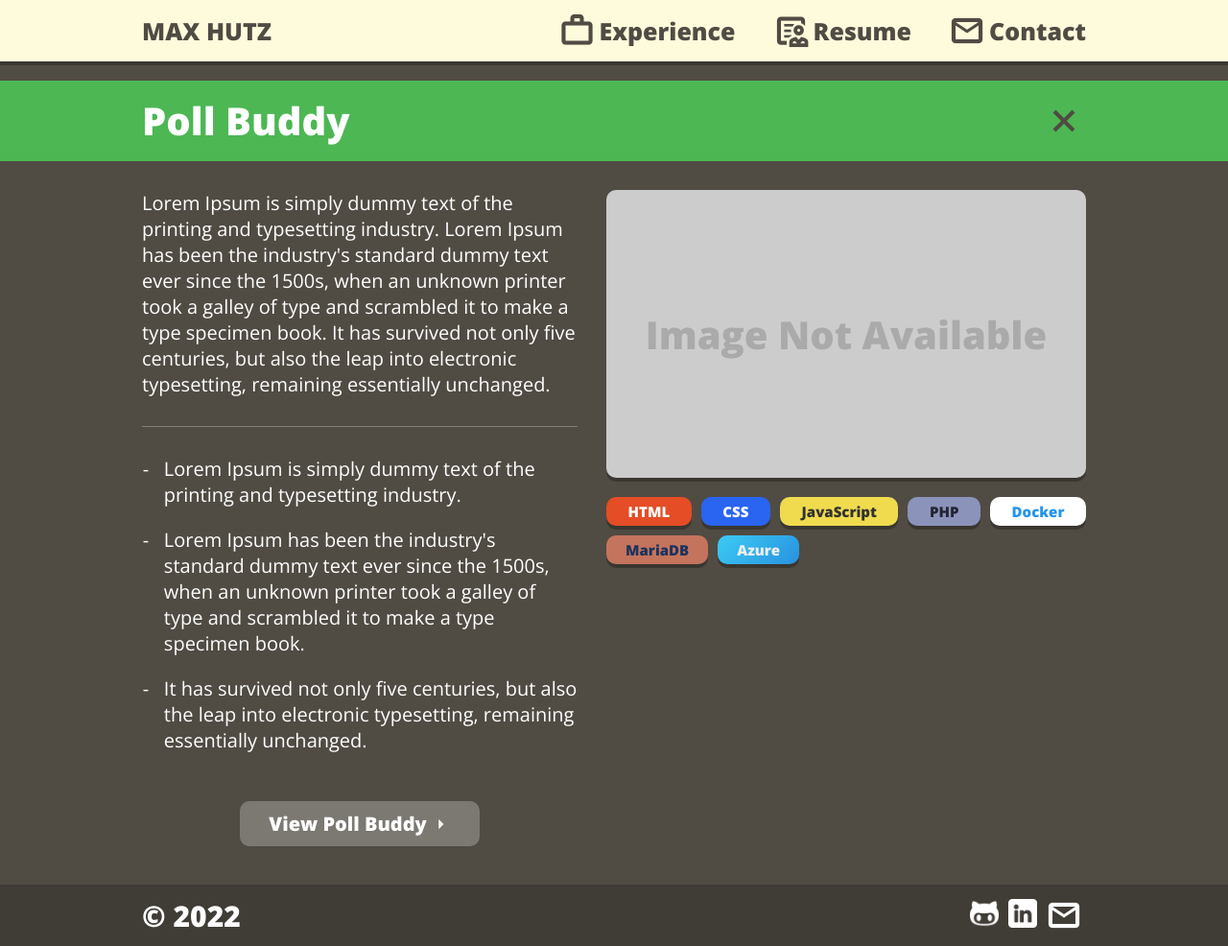
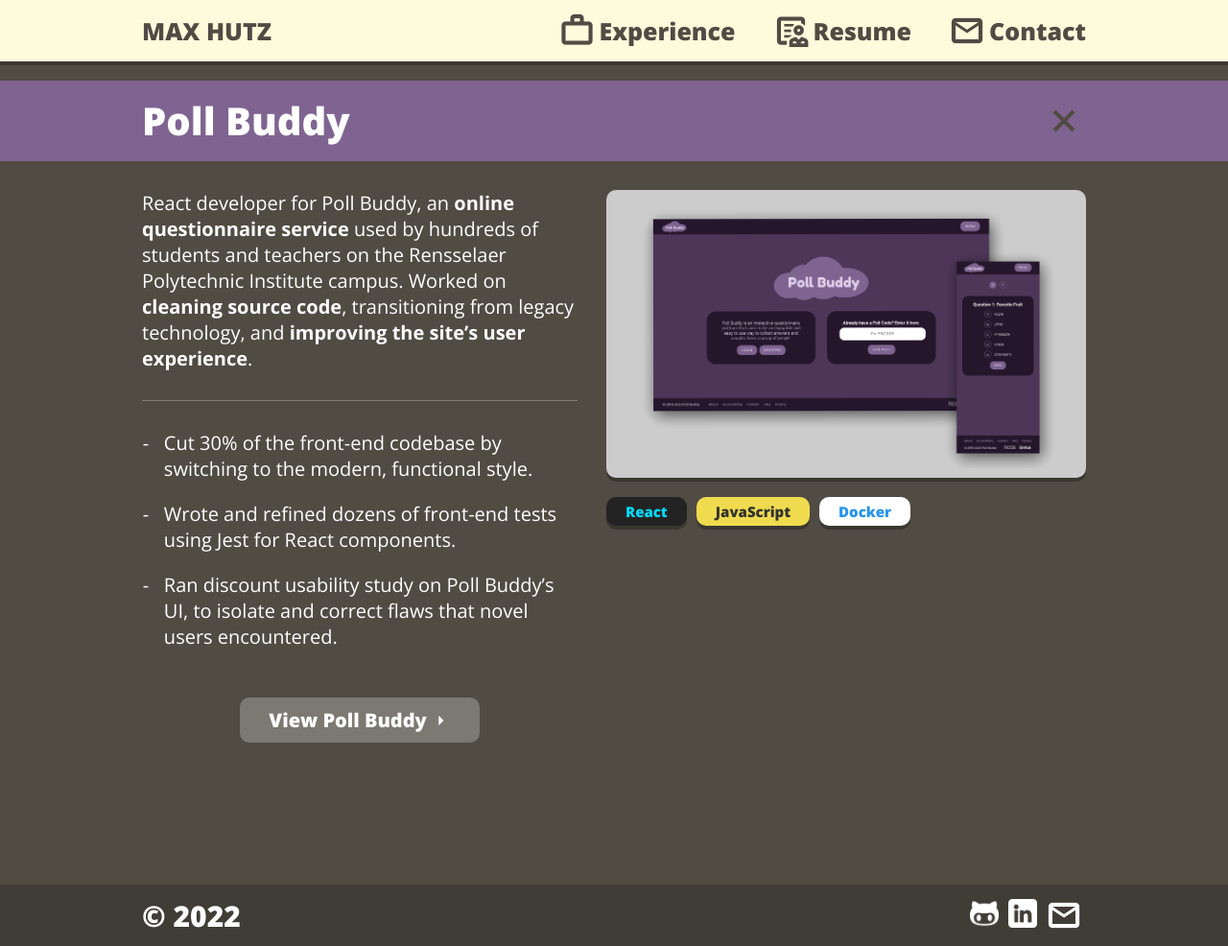
Before and after one commit to mvhutz/me, a Jekyll site: the page built from experience/pollbuddy.html, in a window 1280 px wide and 986 px high. Shown: the whole window at 96% size. Built offline with Jekyll 4.4.1, drawn with Linux system fonts in a browser that asks for light colours.

Commit message:
FEAT: Added Poll Buddy content.

```diff
--- a/_data/work.yml
+++ b/_data/work.yml
@@ -51,28 +51,25 @@ freshmanual:
 pollbuddy:
   id: pollbuddy
   title: Poll Buddy
-  stack: [ html, css, js, php, docker, mariadb, azure ]
-  link: /404
-  color: green
+  stack: [ react, js, docker ]
+  link: https://pollbuddy.app
+  color: pollbuddy
+  image: /res/projects/pollbuddy.png
 
   ready: false
 
   description:
-    Lorem Ipsum is simply dummy text of the printing and typesetting industry.
-    Lorem Ipsum has been the industry's standard dummy text ever since the
-    1500s, when an unknown printer took a galley of type and scrambled it to
-    make a type specimen book. It has survived not only five centuries, but also
-    the leap into electronic typesetting, remaining essentially unchanged.
+    React developer for Poll Buddy, an <b>online questionnaire service</b> used by
+    hundreds of students and teachers on the Rensselaer Polytechnic Institute
+    campus. Worked on <b>cleaning source code</b>, transitioning from legacy technology,
+    and <b>improving the site’s user experience</b>.
 
   outcomes:
-    - Lorem Ipsum is simply dummy text of the printing and typesetting industry.
-
-    - Lorem Ipsum has been the industry's standard dummy text ever since the
-      1500s, when an unknown printer took a galley of type and scrambled it to
-      make a type specimen book.
-
-    - It has survived not only five centuries, but also the leap into electronic
-      typesetting, remaining essentially unchanged.
+    - Cut 30% of the front-end codebase by switching to the modern, functional
+      style.
+    - Wrote and refined dozens of front-end tests using Jest for React components.
+    - Ran discount usability study on Poll Buddy’s UI, to isolate and correct
+      flaws that novel users encountered.
 
 #*----------------------------------------------------------------------------*#
 
--- a/styles/global.css
+++ b/styles/global.css
@@ -31,6 +31,7 @@
 .white { --color: white }
 .malung { --color: #F76F8E }
 .freshmanual { --color: #3b91db }
+.pollbuddy { --color: #7f6491 }
 
 .flex-space, .flex, br { flex-grow: 1 }
 .flex.dark { background-color: var(--dark) }
```
Also changed, not shown: res/projects/pollbuddy.png (added).
